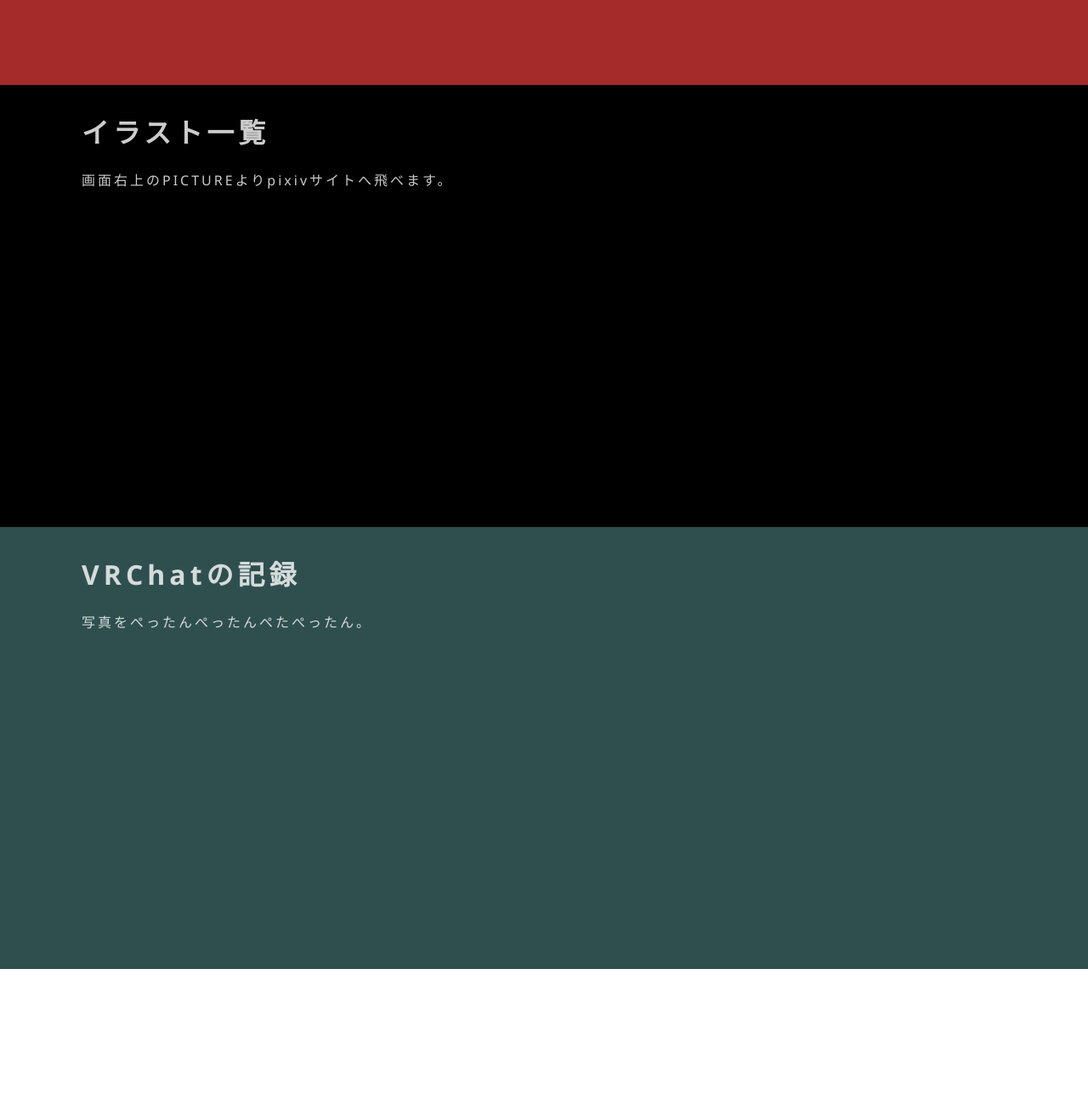
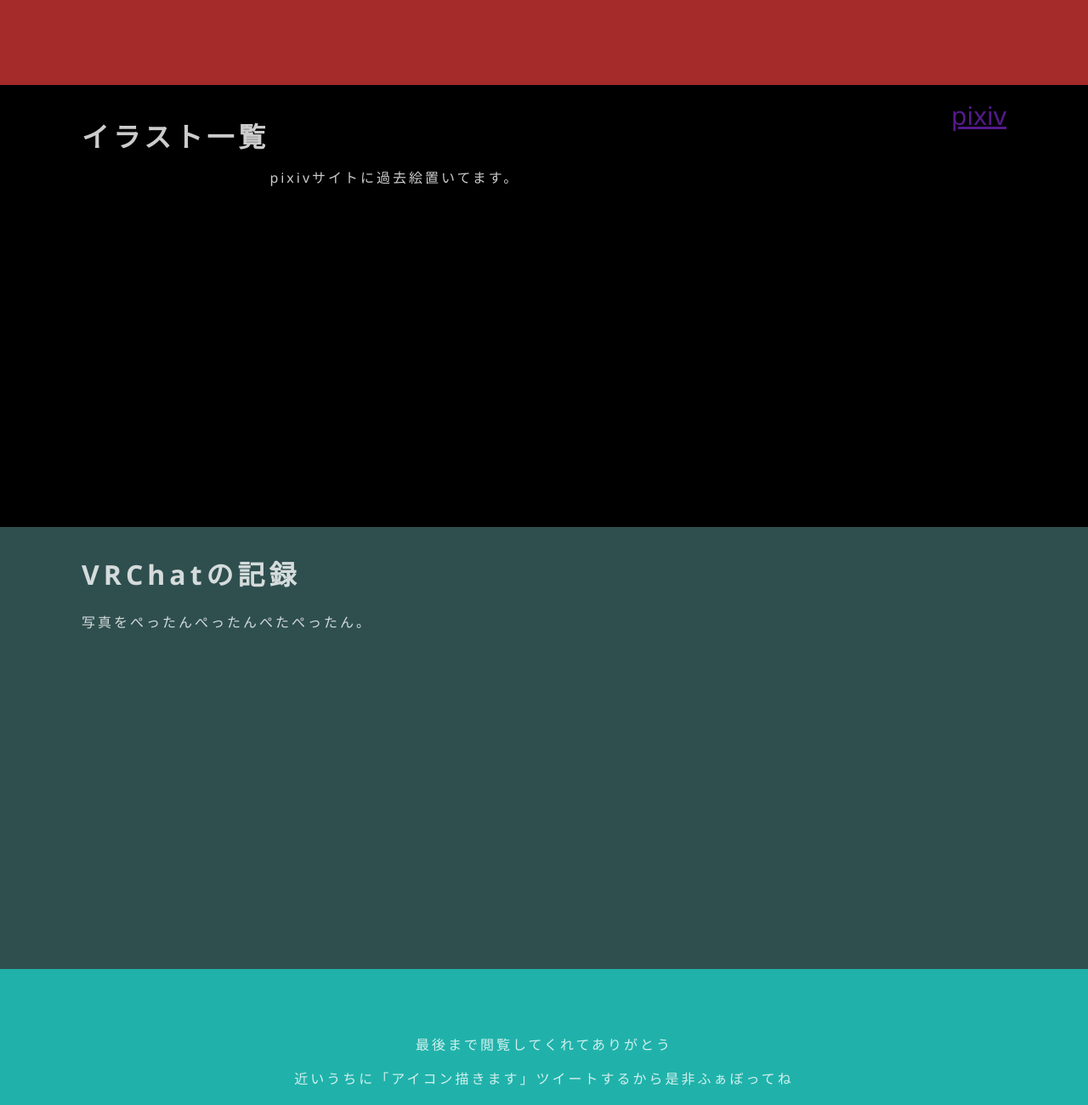
Before and after one commit to taitan89/taitan89.github.io, a plain HTML site: page index.html in a window 1280 px wide. Shown: the part 720-2020 px from the top of the page at 85% size. Before the commit the page ends 1860 px from the top, so only its background shows below. Drawn offline with Linux system fonts and the light colour scheme.

Commit message:
7rd commit

```diff
--- a/index.html
+++ b/index.html
@@ -42,6 +42,11 @@
             padding:10px 0px;
             background-color:black;
         }
+        .illst-title{
+            width:100%;
+            height:60px;
+            padding:5px 0;
+        }
         .vrchat {
             height:500px;
             padding:10px 0;
@@ -74,6 +79,12 @@
             font-size:28px;
             text-decoration:none;
         }
+        footer {
+            height:200px;
+            background-color:lightseagreen;
+            text-align:center;
+            padding-top:60px;
+        }
 
     </style>
 </head>
@@ -99,8 +110,11 @@
     </div>
     <div class='illstration'>
         <div class='frame'>
-            <h1 style="color:white;letter-spacing:5px;opacity:0.8;">イラスト一覧</h1>
-            <p style="color:white;letter-spacing:3px;opacity:0.8;">画面右上のPICTUREよりpixivサイトへ飛べます。</p>
+            <div class='illst-title'>
+                <h1 style="color:white;letter-spacing:5px;opacity:0.8;float:left;">イラスト一覧</h1>
+                <a style='float:right;font-size:30px;display:inline-block;' href="">pixiv</a>
+            </div>
+            <p style="color:white;letter-spacing:3px;opacity:0.8;">pixivサイトに過去絵置いてます。</p>
             <div class='illst-syu'>
                 <img src="" alt="">
                 <img src="" alt="">
@@ -120,7 +134,10 @@
         </div>
     </div>
 	<footer>
-
+        <div class='frame'>
+            <p style="color:white;letter-spacing:3px;opacity:0.8;">最後まで閲覧してくれてありがとう</p>
+            <p style="color:white;letter-spacing:3px;opacity:0.8;">近いうちに「アイコン描きます」ツイートするから是非ふぁぼってね</p>
+        </div>
 	</footer>
 </body>
 
```
